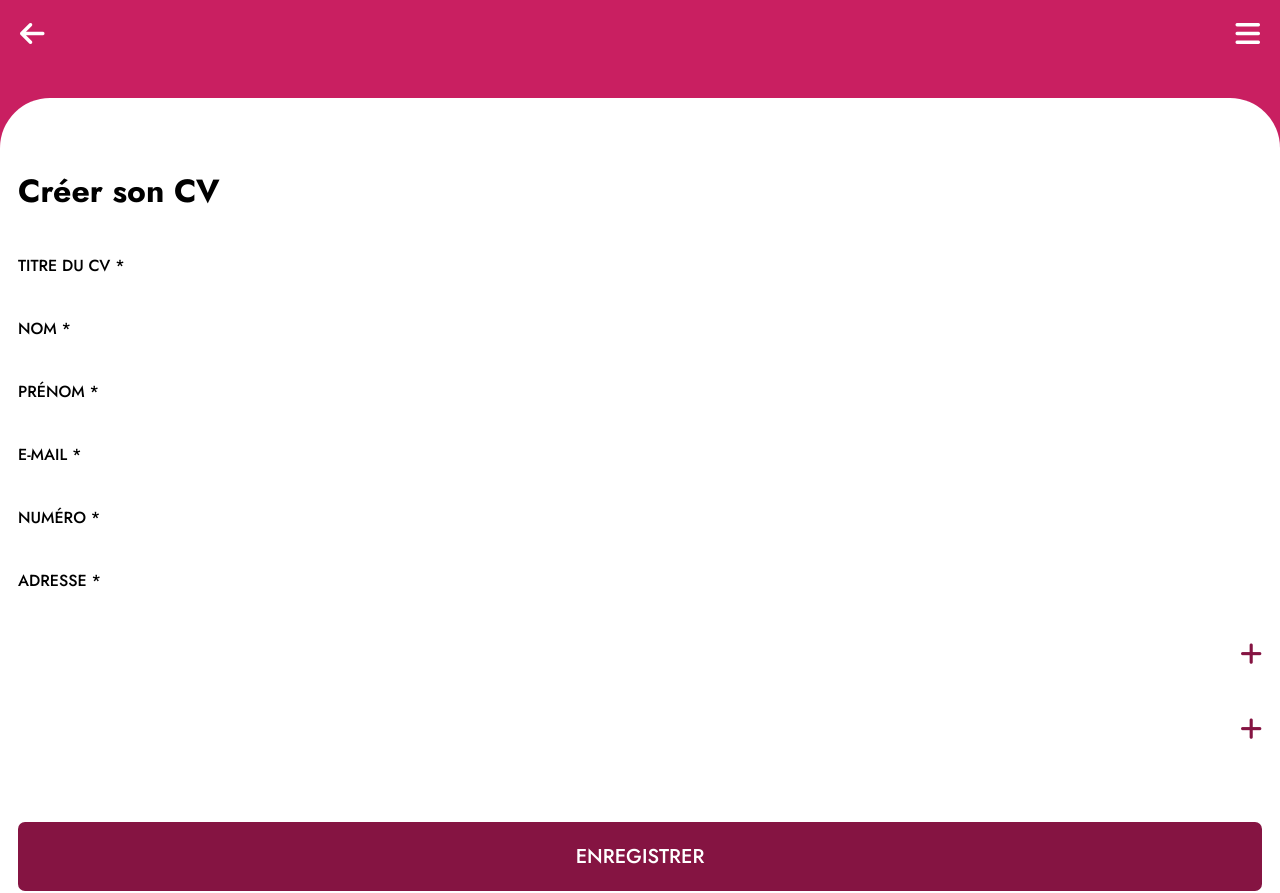
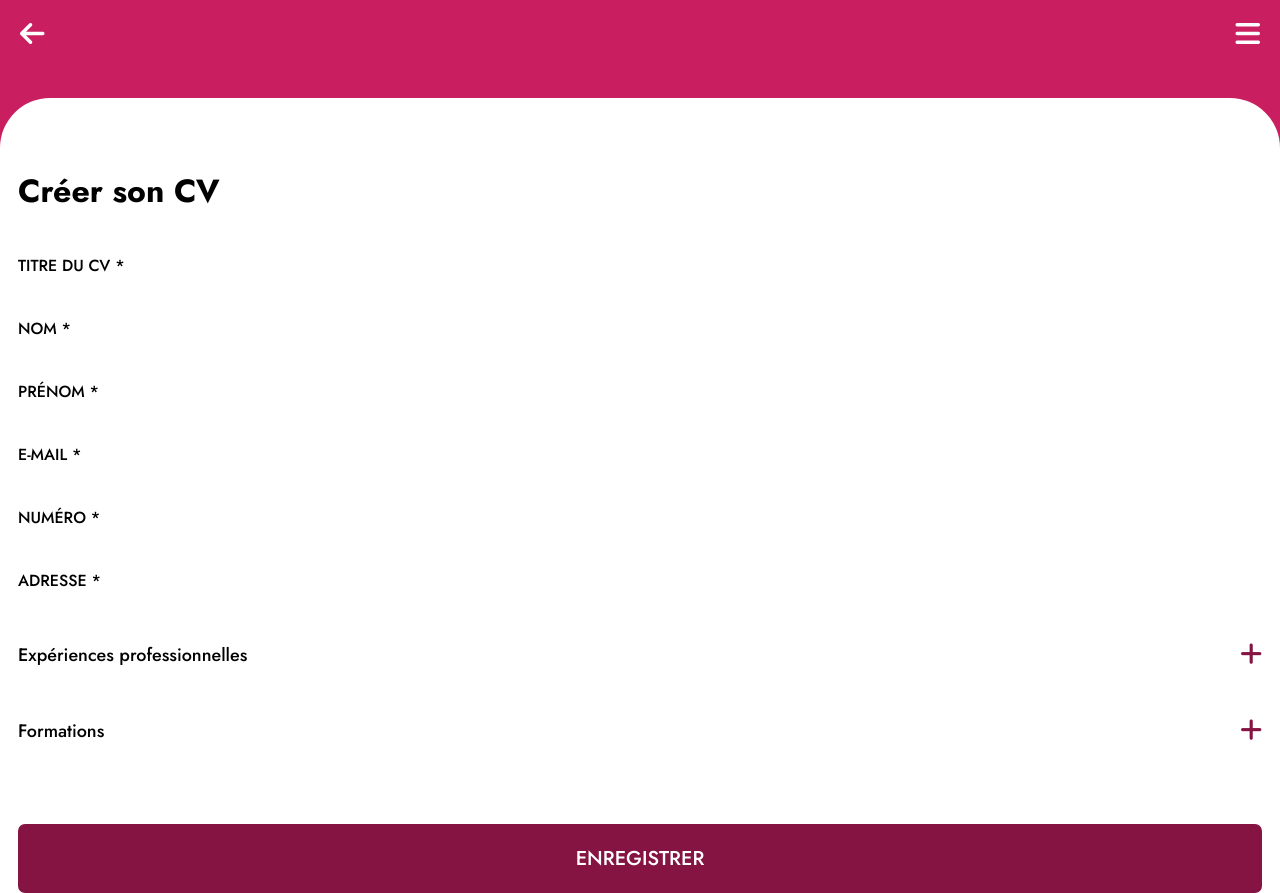
Before and after one commit to WildCodeSchool/2023-09-JS-BDX-P3-la-rive-droite, a React (Vite) app in the folder frontend/: page /edit-profil/cv in a window 1280 px wide. Built offline with nearby package versions, Linux system fonts and the light colour scheme.

Commit message:
finished conflicts 0 conflict remaining

```diff
--- a/frontend/src/pages/CV/CreateCV.jsx
+++ b/frontend/src/pages/CV/CreateCV.jsx
@@ -16,8 +16,8 @@ function CreateCV() {
         <Input titleInput="E-mail *" holderText="john.doe@externatic.fr" />
         <Input titleInput="Numéro *" holderText="06 00 00 00 00 00" />
         <Input titleInput="Adresse *" holderText="75 Rue Boétoile" />
-        <AddDetailsCV objectToAdd="Expériences professionnelles" />
-        <AddDetailsCV objectToAdd="Formations" />
+        <AddDetailsCV addDetail="Expériences professionnelles" />
+        <AddDetailsCV addDetail="Formations" />
         <ButtonMaxi textBtn="Enregistrer" />
       </div>
     </>
```
